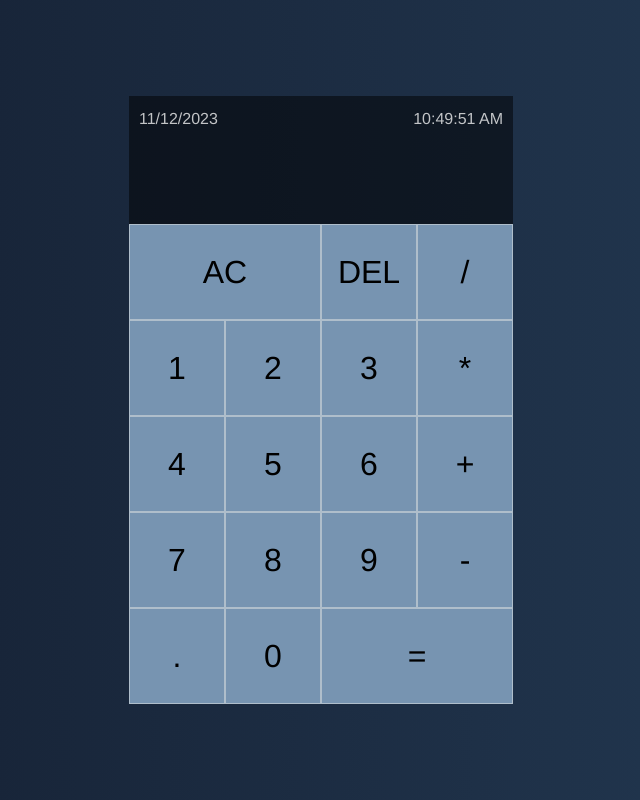
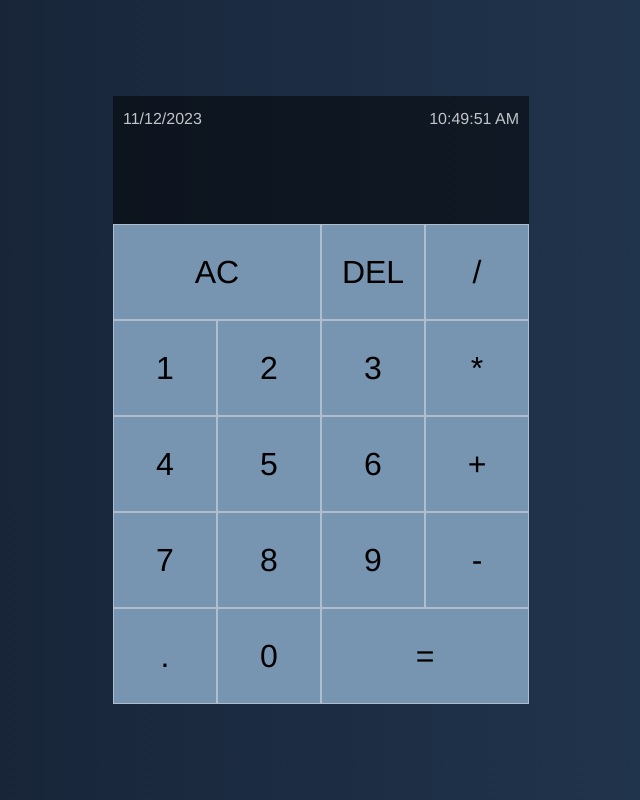
Before and after one commit to VictorWest/simple-calculator, a plain HTML site: page index.html in a window 1280 px wide. Shown: the whole page, without its empty margins (319-959 px from the left). Drawn offline with Linux system fonts and the light colour scheme.

Commit message:
Update styles.css

```diff
--- a/styles.css
+++ b/styles.css
@@ -13,7 +13,7 @@ body{
     align-content: center;
     min-height: 100vh;
     grid-template-rows: minmax(8rem, auto) repeat(5, 6rem);
-    grid-template-columns: repeat(4, 6rem);
+    grid-template-columns: repeat(4, 6.5rem);
 }
 .calculator-grid button{
     cursor: pointer;
```
